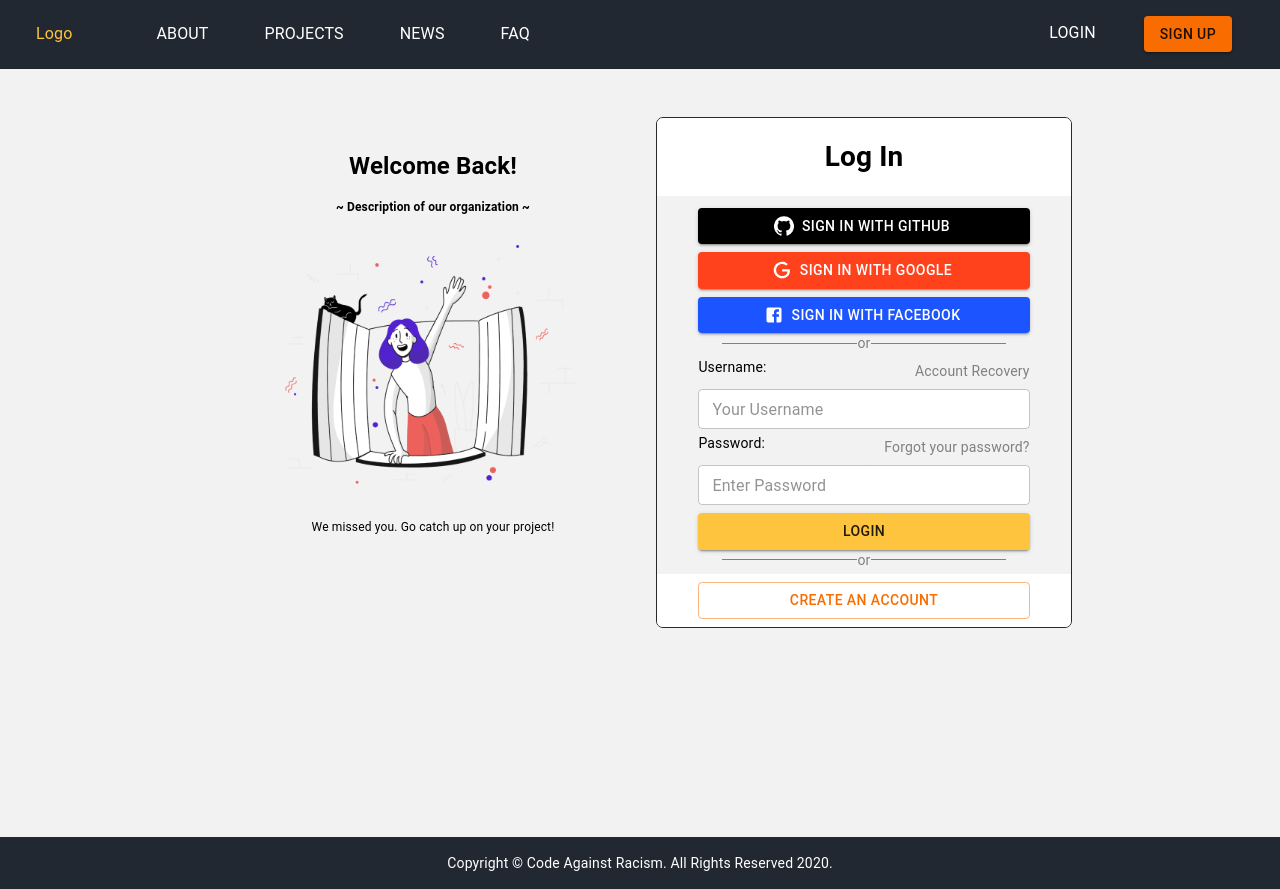
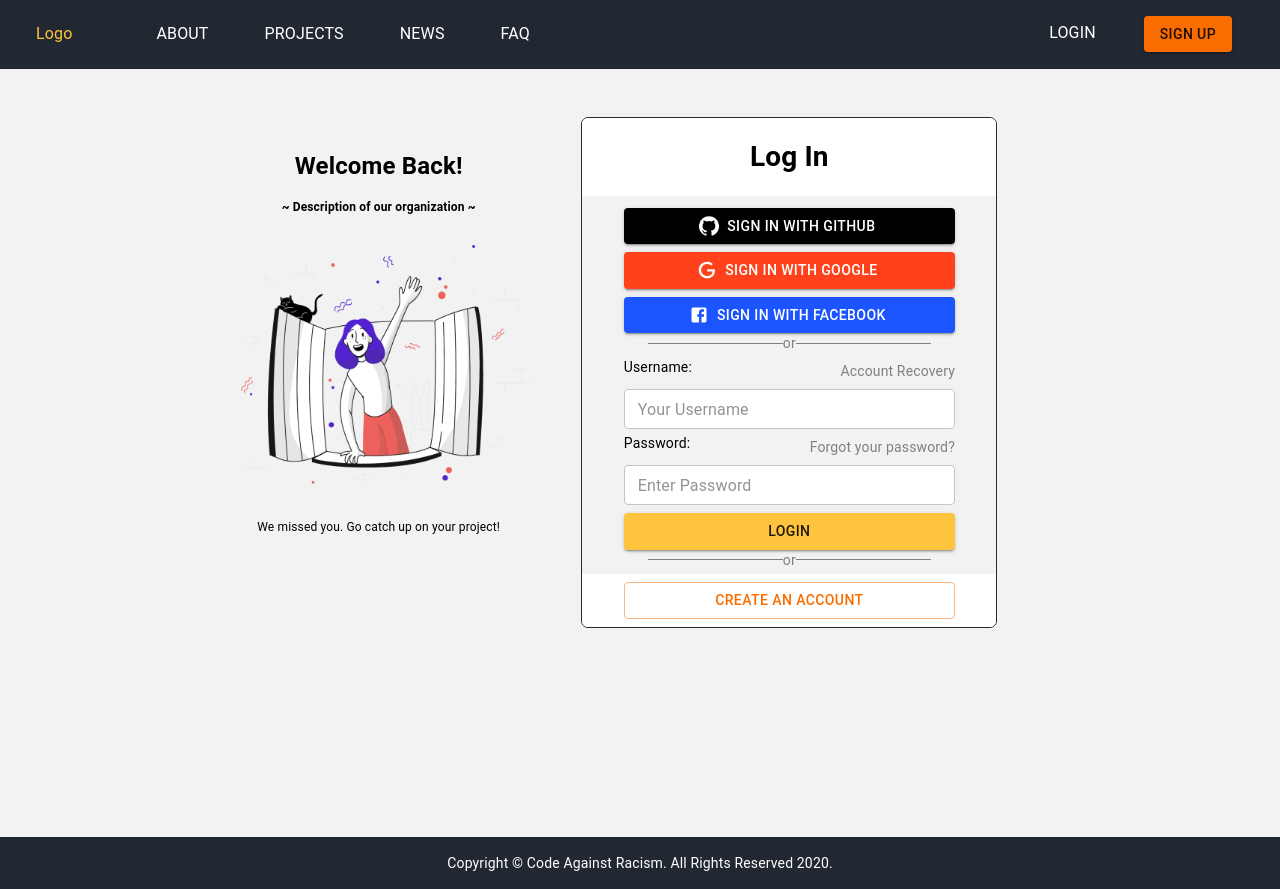
Before and after one commit to CodeAgainstRacism/codeagainstracism.org, a React (Create React App) app in the folder frontend/: page /login in a window 1280 px wide. Built offline with nearby package versions, Linux system fonts and the light colour scheme.

Commit message:
changed spacing a bit so items are more centered

```diff
--- a/frontend/src/pages/LogIn.jsx
+++ b/frontend/src/pages/LogIn.jsx
@@ -112,7 +112,7 @@ const LoginStyles = makeStyles((theme) => ({
   textContainer: {
     position: "relative",
     fontSize: "12px",
-    width: "450px",
+    width: "100%",
     padding: "1rem 0",
     alignItems: "center",
   },
@@ -144,7 +144,7 @@ export default function LogIn(props) {
           <div className={classes.root}>
             <Grid container spacing={0}>
               {/**Text and Image */}
-              <Grid item xs={6}>
+              <Grid item xs={5}>
                 <Paper elevation = {0} className={classes.paper}>
                     <Container className = {classes.textContainer}>
                       <h1>Welcome Back! </h1>
--- a/frontend/src/pages/SignUp.jsx
+++ b/frontend/src/pages/SignUp.jsx
@@ -17,7 +17,7 @@ const signStyles = makeStyles((theme) => ({
   },
   /*grid papers*/
   paper: {
-    padding: theme.spacing(6, 2),
+    padding: theme.spacing(2, 2),
     textAlign: 'center',
     color: theme.palette.text.primary,
     background: theme.palette.background.default,
@@ -90,7 +90,7 @@ const signStyles = makeStyles((theme) => ({
   textContainer: {
     position: "relative",
     fontSize: "12px",
-    width: "450px",
+    width: "100%",
     padding: "1rem 0",
     alignItems: "center",
   },
@@ -117,7 +117,7 @@ export default function SignUp() {
               <div className={classes.root}>
                 <Grid container spacing={0}>
                   {/*Text and Image */}
-                    <Grid item xs={6}>
+                    <Grid item xs={5}>
                       <Paper elevation = {0} className={classes.paper}>
                         <Container className = {classes.textContainer}>
                           <h1>Create Your Team</h1>
```
